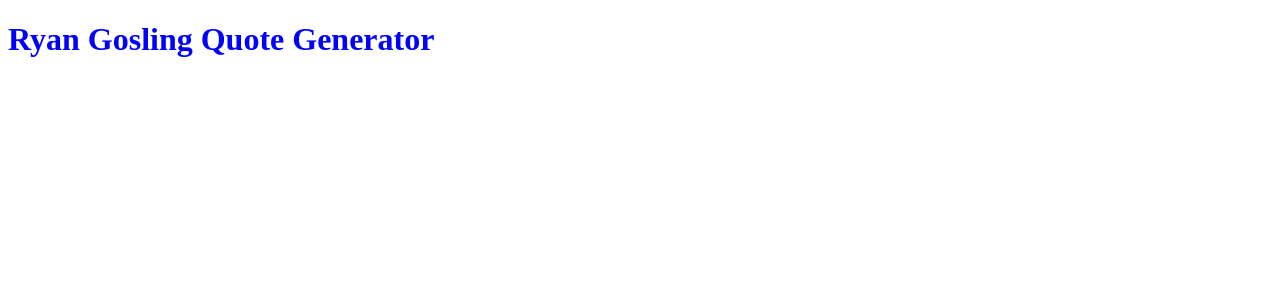
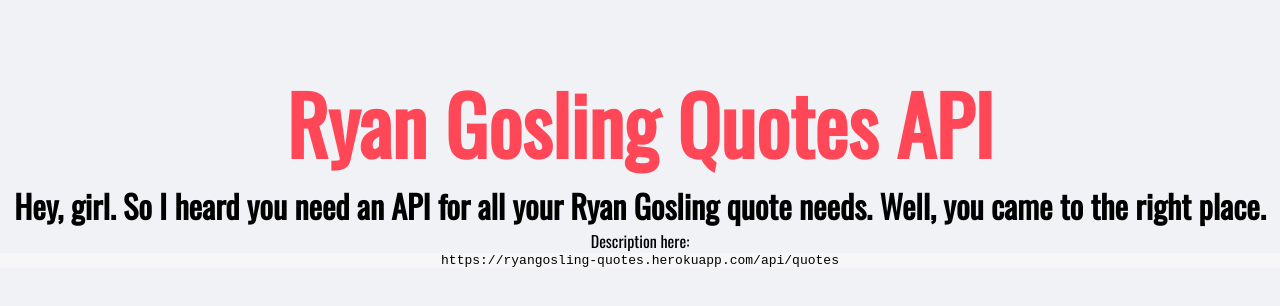
Before and after one commit to Good-Will-Coding/RyanGosling-QuotesAPI, a website: page public/index.html in a window 1280 px wide. Drawn offline with nearby package versions, Linux system fonts and the light colour scheme.

Commit message:
updated html

```diff
--- a/public/css/style.css
+++ b/public/css/style.css
@@ -1,3 +1,30 @@
+* {
+    margin: 0;
+    padding: 0;
+    box-sizing: border-box;
+}
+
+body {
+    background: #f1f2f6;
+    font-family: 'Oswald', sans-serif;
+}
+
 h1 {
-    color: blue;
+    color: #ff4757;
+    font-size: 5rem;
+    text-align: center;
+    margin-top: 4rem;
 }
+
+h5 {
+    font-size: 2rem;
+}
+.container {
+    text-align: center;
+}
+
+
+
+pre {
+    background: #f7f7f7;
+}
--- a/public/index.html
+++ b/public/index.html
@@ -6,8 +6,22 @@
     <title>Ryan Gosling Quote API</title>
     <meta name="viewport" content="width=device-width, initial-scale=1">
     <link rel="stylesheet" type="text/css" media="screen" href="css/style.css" />
+    <link href="https://fonts.googleapis.com/css?family=Oswald" rel="stylesheet">
 </head>
 <body>
-    <h1>Ryan Gosling Quote Generator</h1>
+    <header>
+            <h1>Ryan Gosling Quotes API</h1>
+    </header>
+    <div class="container">
+        <div class="container-leadingdetails">
+            <h5>Hey, girl. So I heard you need an API for all your Ryan Gosling quote needs. Well, you came to the right place.</h5>
+        </div>
+        <div class="container-maindetails">
+
+                <p>Description here: <pre readonly>https://ryangosling-quotes.herokuapp.com/api/quotes</pre></p>
+        </div>
+
+
+    </div>
 </body>
 </html>
```
